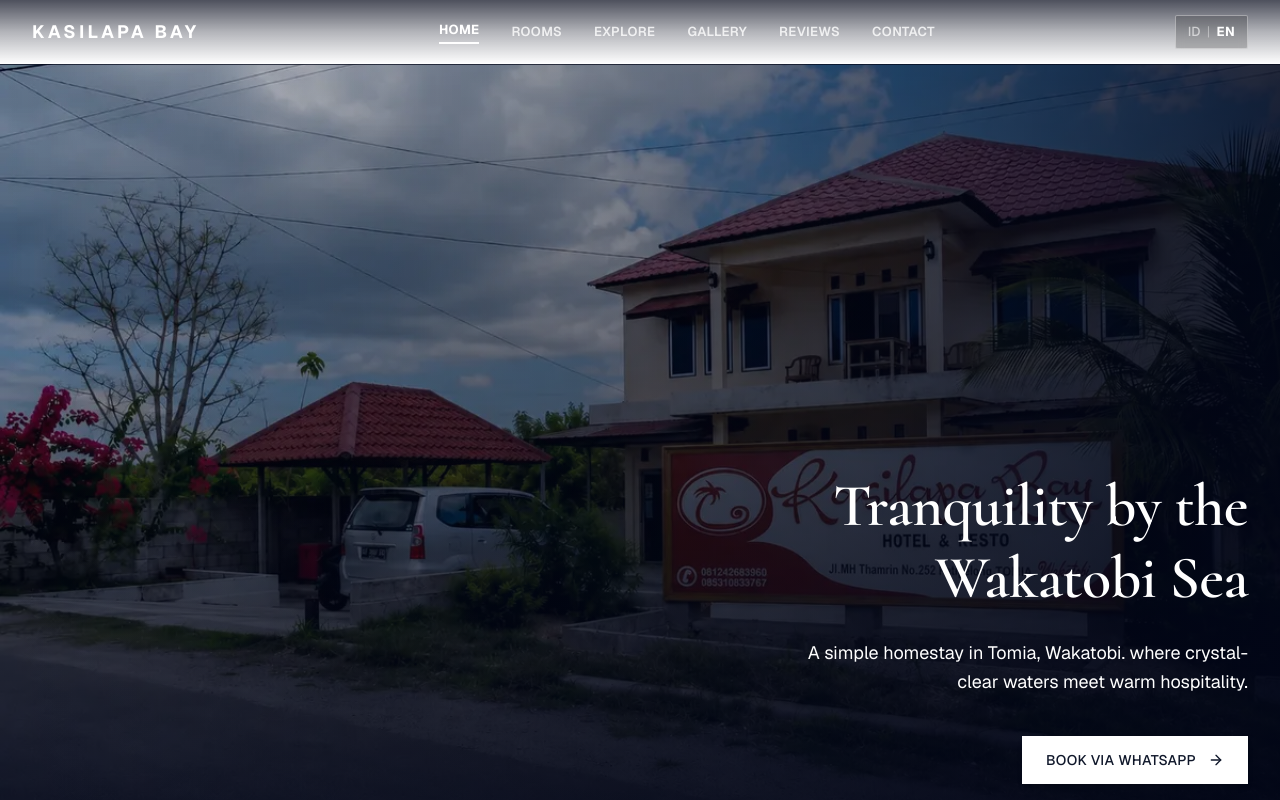
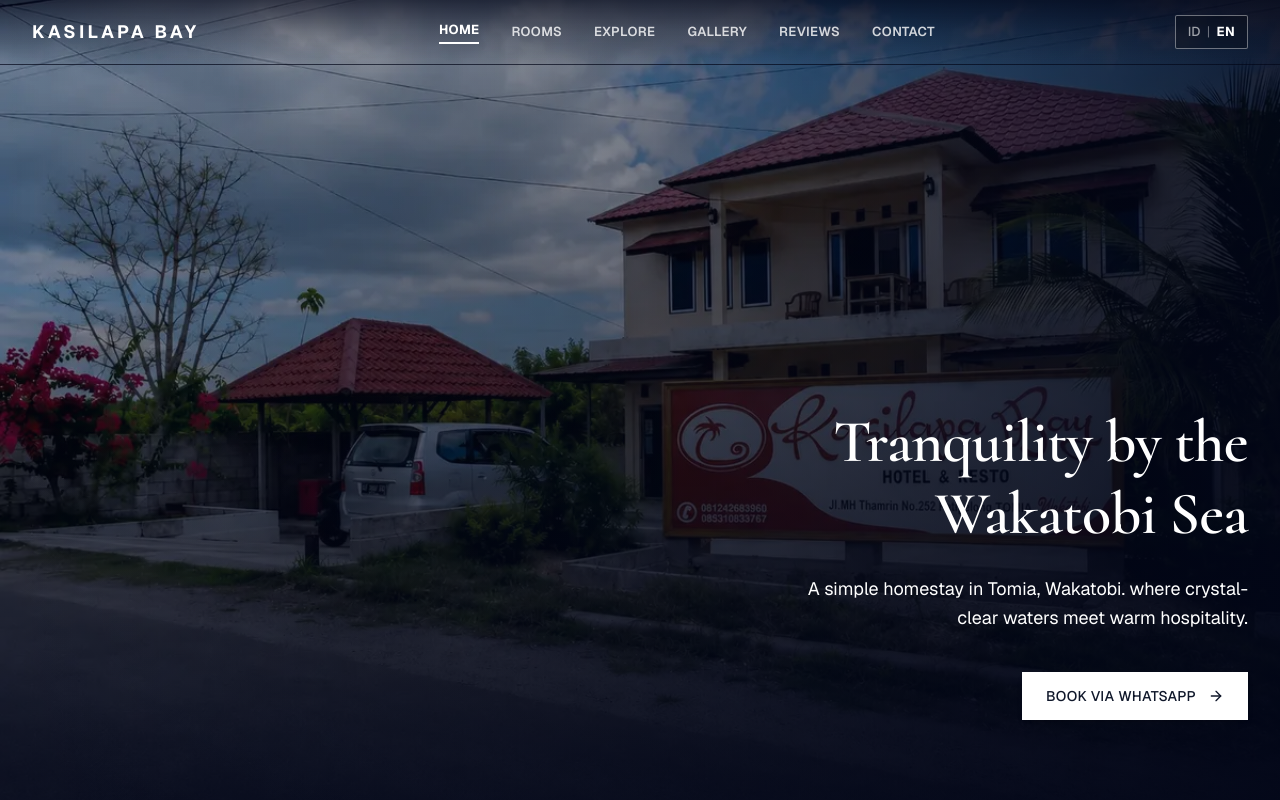
Before and after one commit to fahril168/website-kasilapa-bay, a Next.js app: page /en in a window 1280 px wide. Shown: the top 800 px of the page. Built offline with nearby package versions, Linux system fonts and the light colour scheme.

Commit message:
fix(ui): offset top padding on hero section so background image extends full-bleed to top edge behind transparent header

```diff
--- a/components/sections/HeroSection.tsx
+++ b/components/sections/HeroSection.tsx
@@ -18,7 +18,7 @@ export default function HeroSection({ dict, lang }: Props) {
       : "Hello, I'm interested in staying at Kasilapa Bay. Could you let me know about room availability?";
 
   return (
-    <section className="relative h-[100svh] min-h-[600px] flex items-end pb-12 sm:pb-16 lg:pb-20">
+    <section className="relative h-[100svh] min-h-[600px] flex items-end pb-12 sm:pb-16 lg:pb-20 -mt-16">
       {/* Background image */}
       <div className="absolute inset-0 bg-slate-900">
         <Image
```
